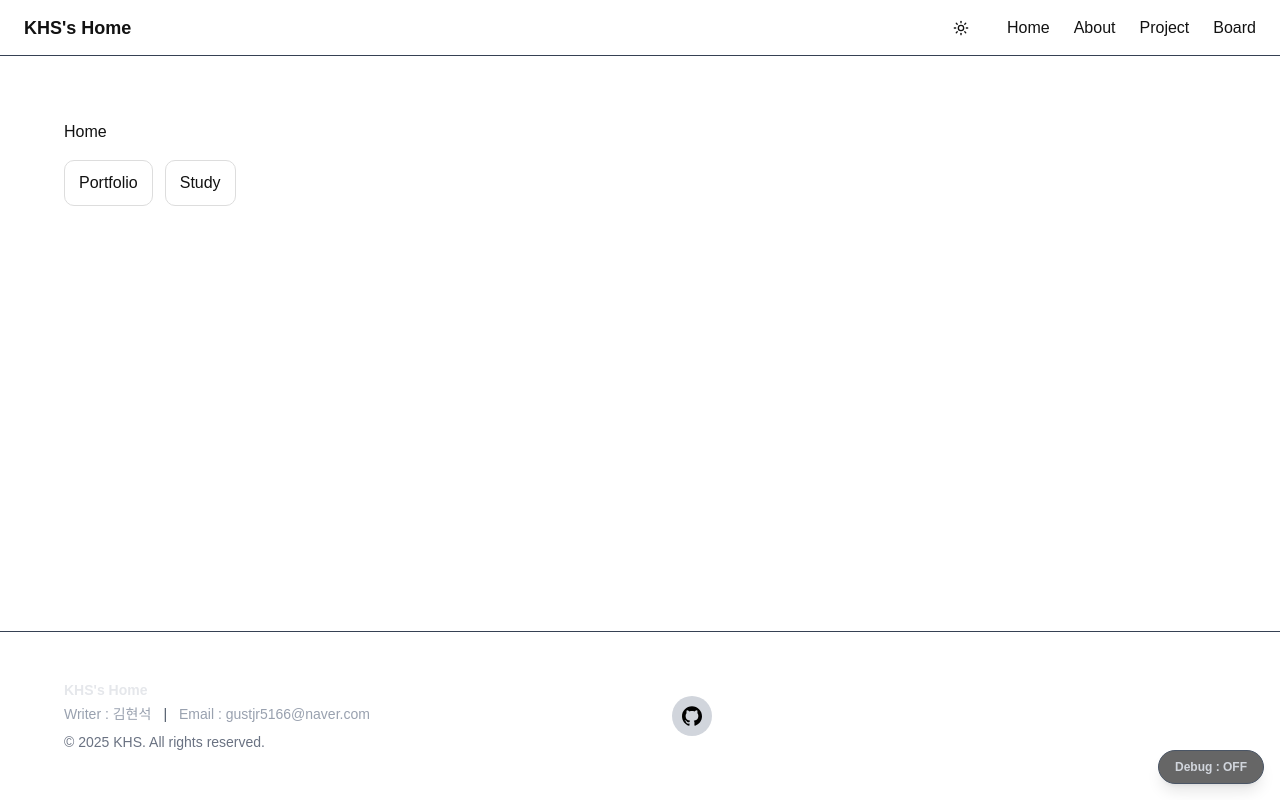
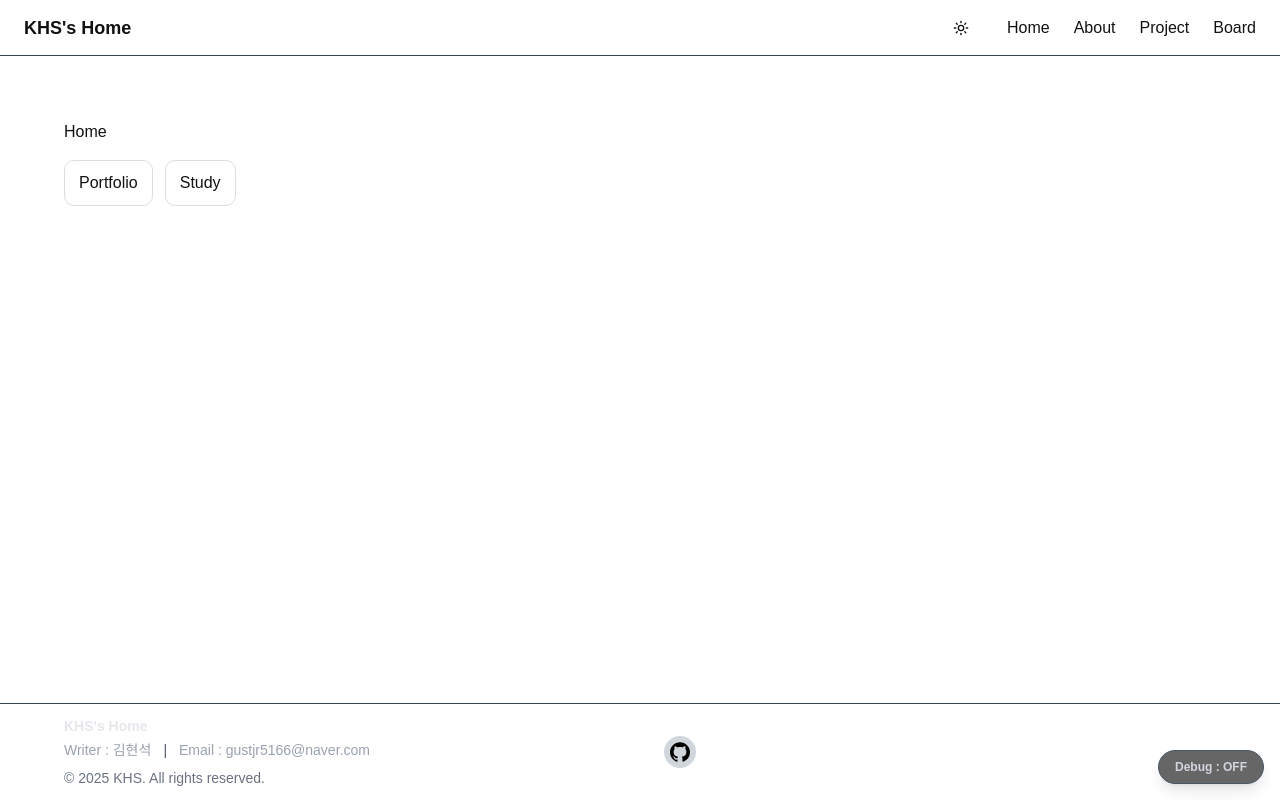
Before and after one commit to hyeonseokKI/home-server, a Next.js app: page / in a window 1280 px wide. Built offline with nearby package versions, Linux system fonts and the light colour scheme.

Commit message:
chore: adjust footer padding and GitHub icon size for better layout

```diff
--- a/app/components/Footer.tsx
+++ b/app/components/Footer.tsx
@@ -2,9 +2,9 @@ import Link from "next/link";
 
 export default function Footer() {
   return (
-    <footer className="mt-24 border-t border-gray-700 text-gray-400">
+    <footer className="border-t border-gray-700 text-gray-400">
       {/* 상단 정보 영역 */}
-      <div className="w-full px-8 py-12">
+      <div className="w-full px-8 py-3">
         <div className="mx-auto max-w-6xl grid grid-cols-1 md:grid-cols-2 gap-8 items-center ">
 
 
@@ -29,14 +29,14 @@ export default function Footer() {
           </div>
 
           {/* 2열: GitHub 아이콘 (가운데 정렬) */}
-          <div className="flex items-center justify-start  p-4">
+          <div className="flex items-center justify-start  p-2">
 
             <a
               href="https://github.com/hyeonseokKI"
               target="_blank"
               rel="noopener noreferrer"
               aria-label="GitHub"
-                  className="flex h-10 w-10 items-center justify-center rounded-full
+                  className="flex h-8 w-8 items-center justify-center rounded-full
                         bg-gray-300 text-gray-300
                         hover:bg-gray-600 hover:text-white
                         transition"
```
Also changed, not shown: 1 other file (tests, documents, lock files or other folders).
